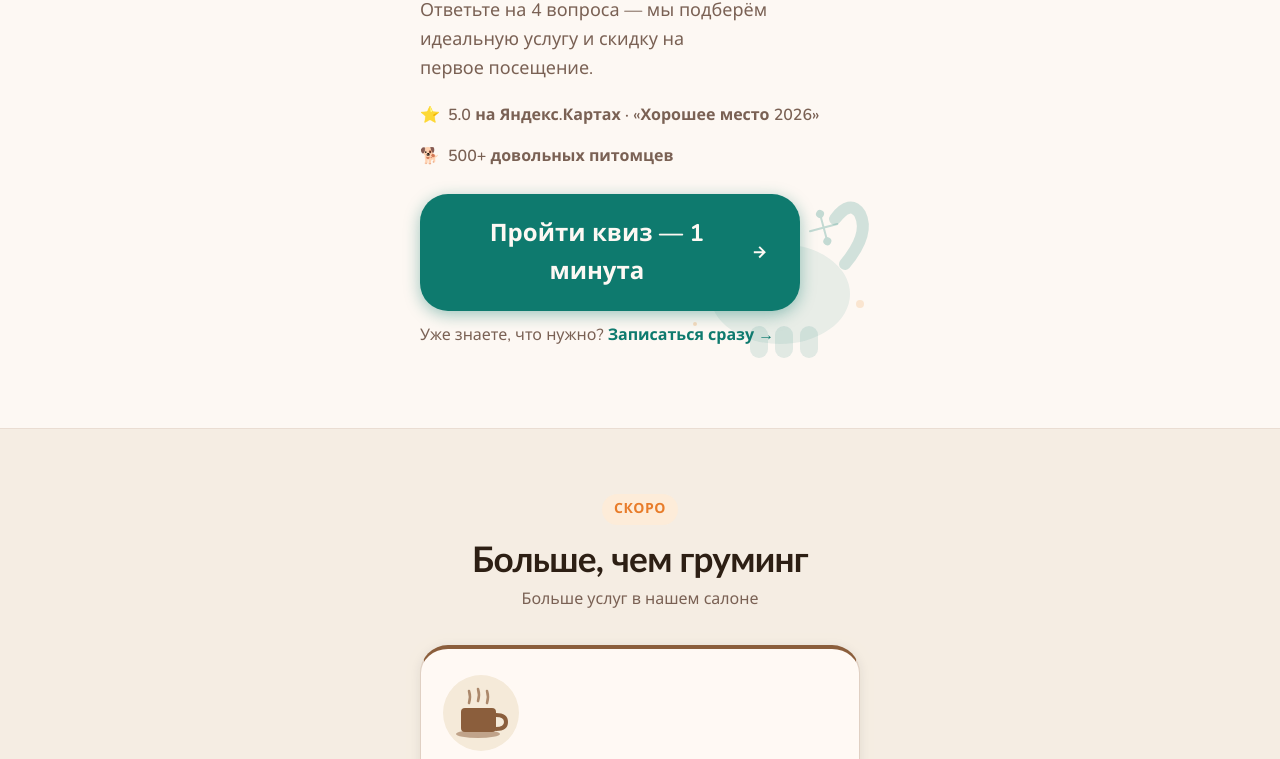
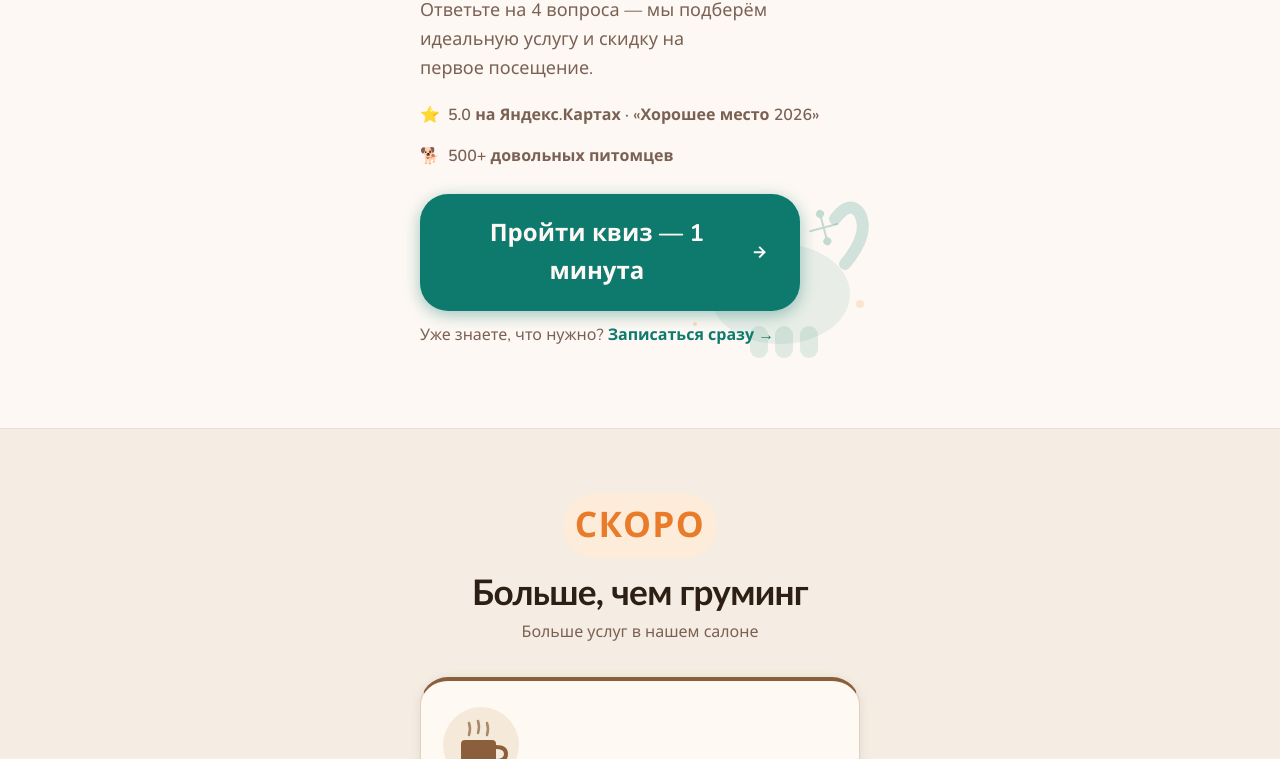
Before and after one commit to SilioneVA/gavchik, a plain HTML site: page index.html in a window 1280 px wide. Shown: the part 341-1100 px from the top of the page. Drawn offline with nearby package versions, Linux system fonts and the light colour scheme; a web font is replaced by a local one.

Commit message:
Update style.css

```diff
--- a/style.css
+++ b/style.css
@@ -926,7 +926,7 @@ a, button, [role="button"], input, textarea, select {
   display: inline-block;
   background: var(--color-accent-light);
   color: var(--color-accent);
-  font-size: var(--text-xs);
+  font-size: var(--text-xl);
   font-weight: 700;
   padding: var(--space-1) var(--space-3);
   border-radius: var(--radius-full);
```
